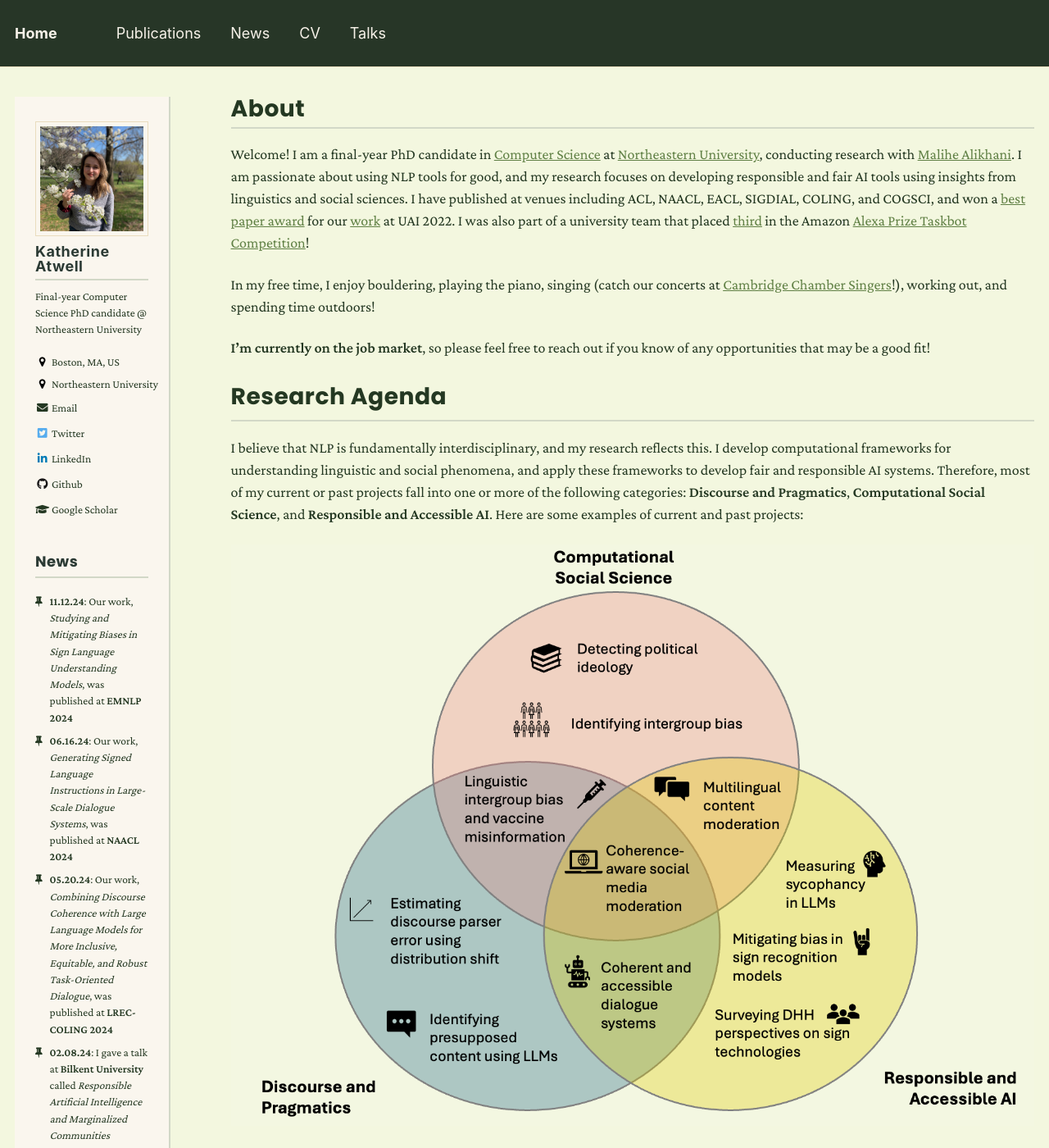
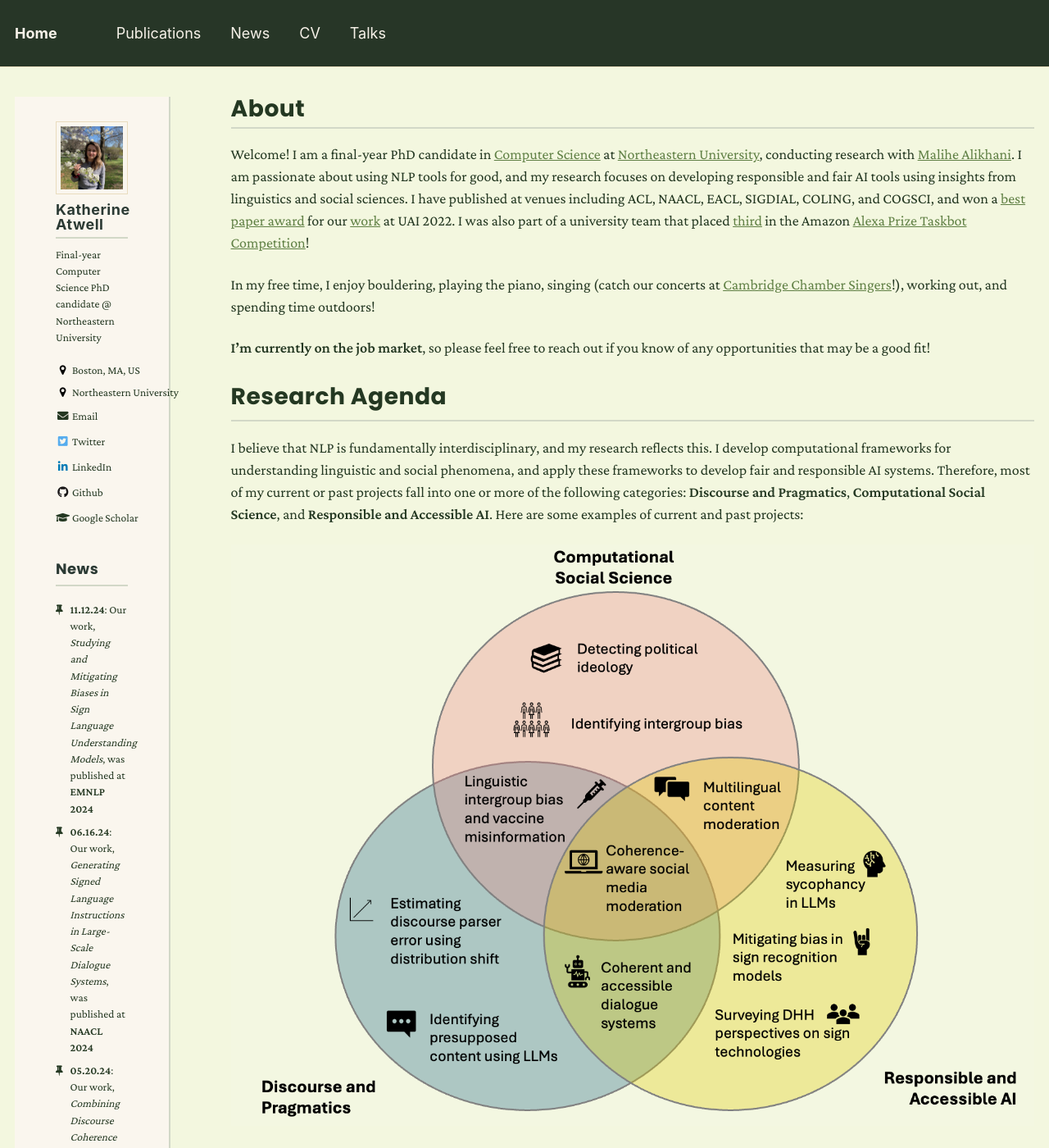
Before and after one commit to katherine-atwell/katherine-atwell.github.io, a Jekyll site: the page built from _pages/about.md, in a window 1280 px wide and 1400 px high. Shown: the whole window at 82% size. Built offline with Jekyll 4.4.1, drawn with Linux system fonts in a browser that asks for light colours; nearby versions of some CDN libraries.

Commit message:
edit sidebar

```diff
--- a/_sass/_sidebar.scss
+++ b/_sass/_sidebar.scss
@@ -16,7 +16,7 @@
   background-color: #faf6ee;
   color: #243822;
   border-right: 2px solid #d2d8c7;
-  padding: 30px 25px 30px 25px; /* top, right, bottom, left */
+  padding: 30px 50px 30px 50px; /* top, right, bottom, left */
   box-sizing: border-box;
 
   @include breakpoint($large) {
```
